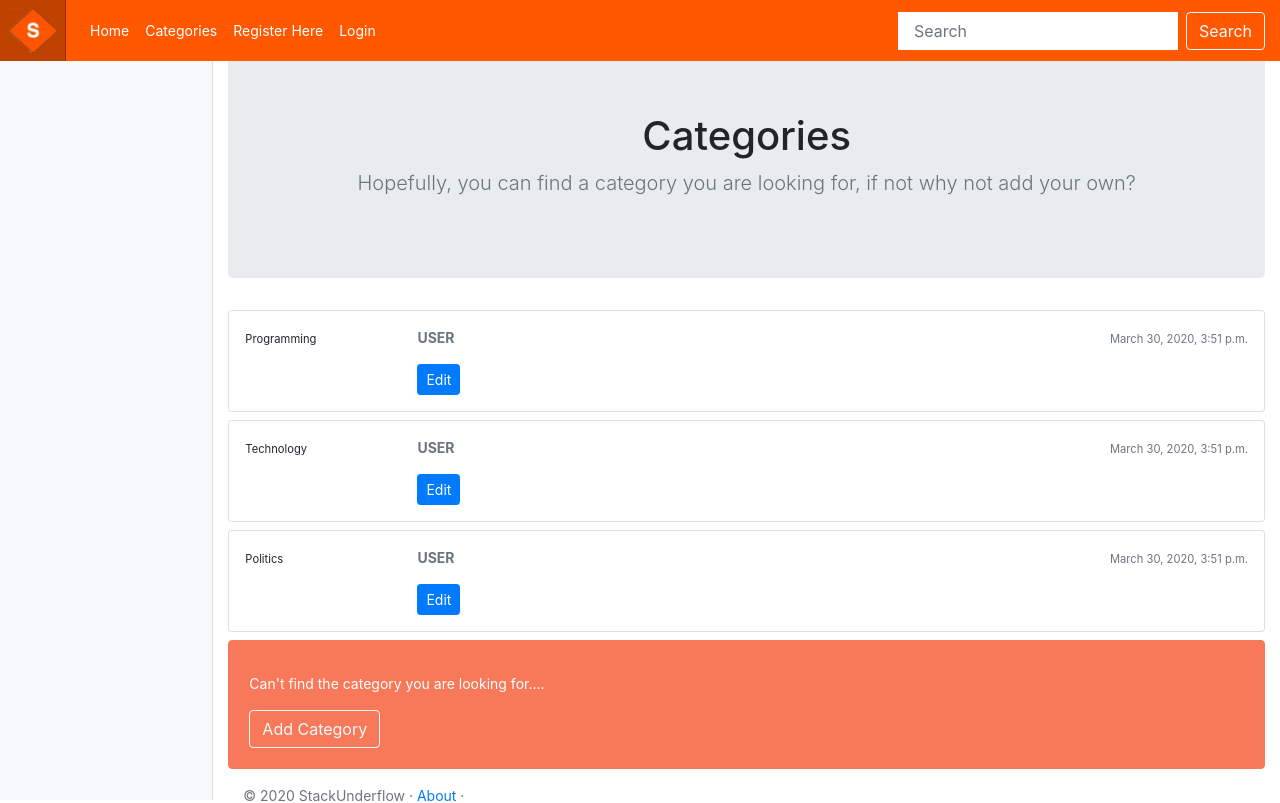
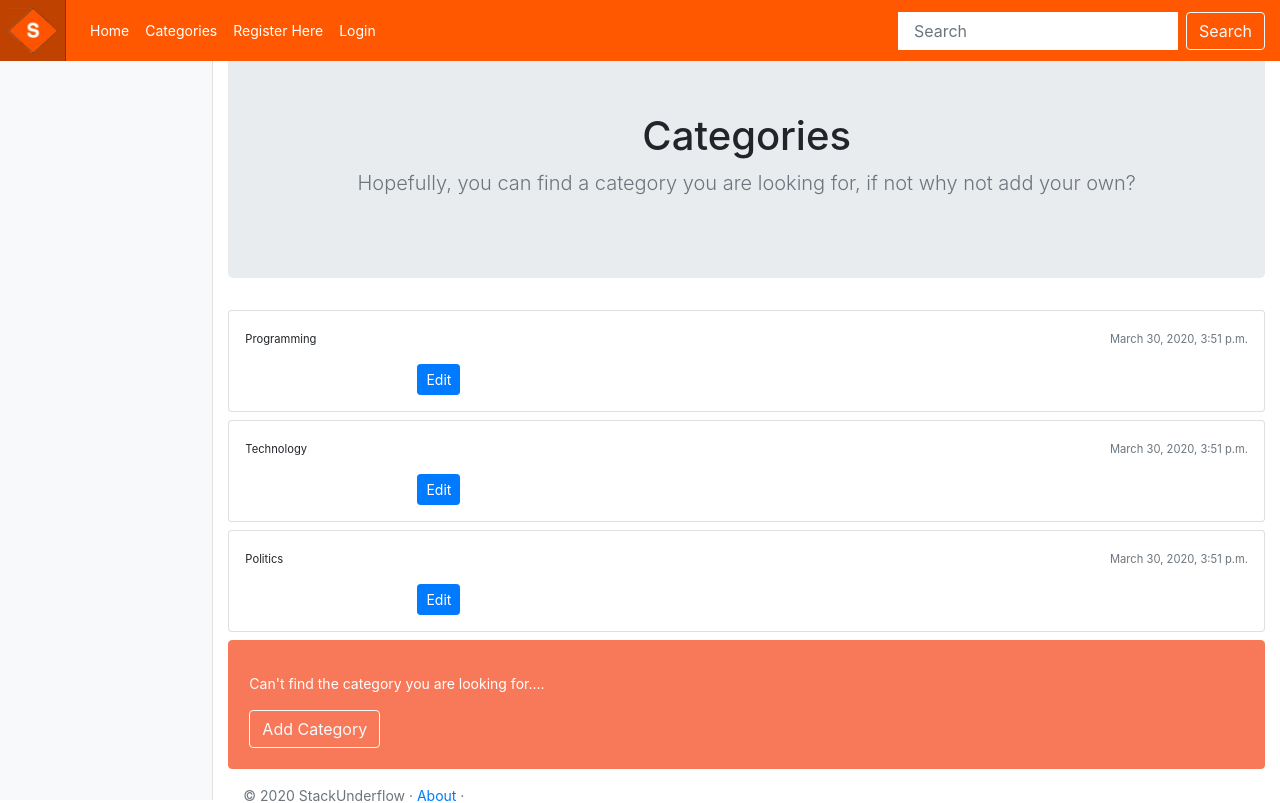
Before and after one commit to wad2Project/group_project, a Django app: page /stack_underflow/categories/ in a window 1280 px wide. Shown: the top 803 px of the page. Run offline with Django 3.2, Linux system fonts and the light colour scheme; data comes from the database, SQL or seed files in the repository; some libraries are stand-ins or nearby versions.

Commit message:
one change

```diff
--- a/templates/stack_underflow/categories.html
+++ b/templates/stack_underflow/categories.html
@@ -26,7 +26,7 @@
           <div class="col-10">
             <div class="row mb-3">
               <div class="col-6">
-                <strong class="text-muted">USER</strong>
+                <strong class="text-muted"></strong>
               </div>
               <div class="col-6 text-right">
                 <small class="text-muted">{{ cat.created_at }}</small>
```
